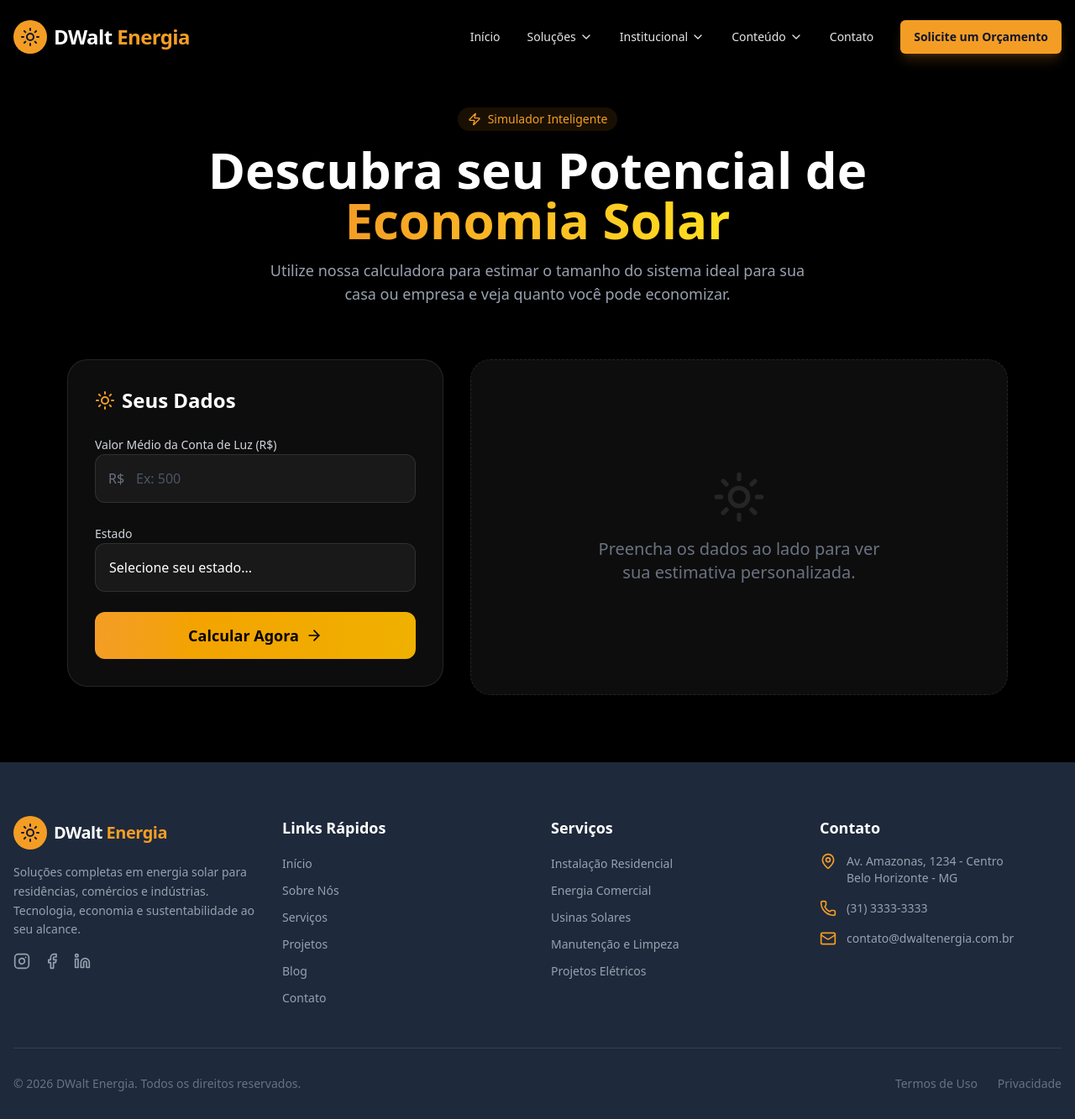
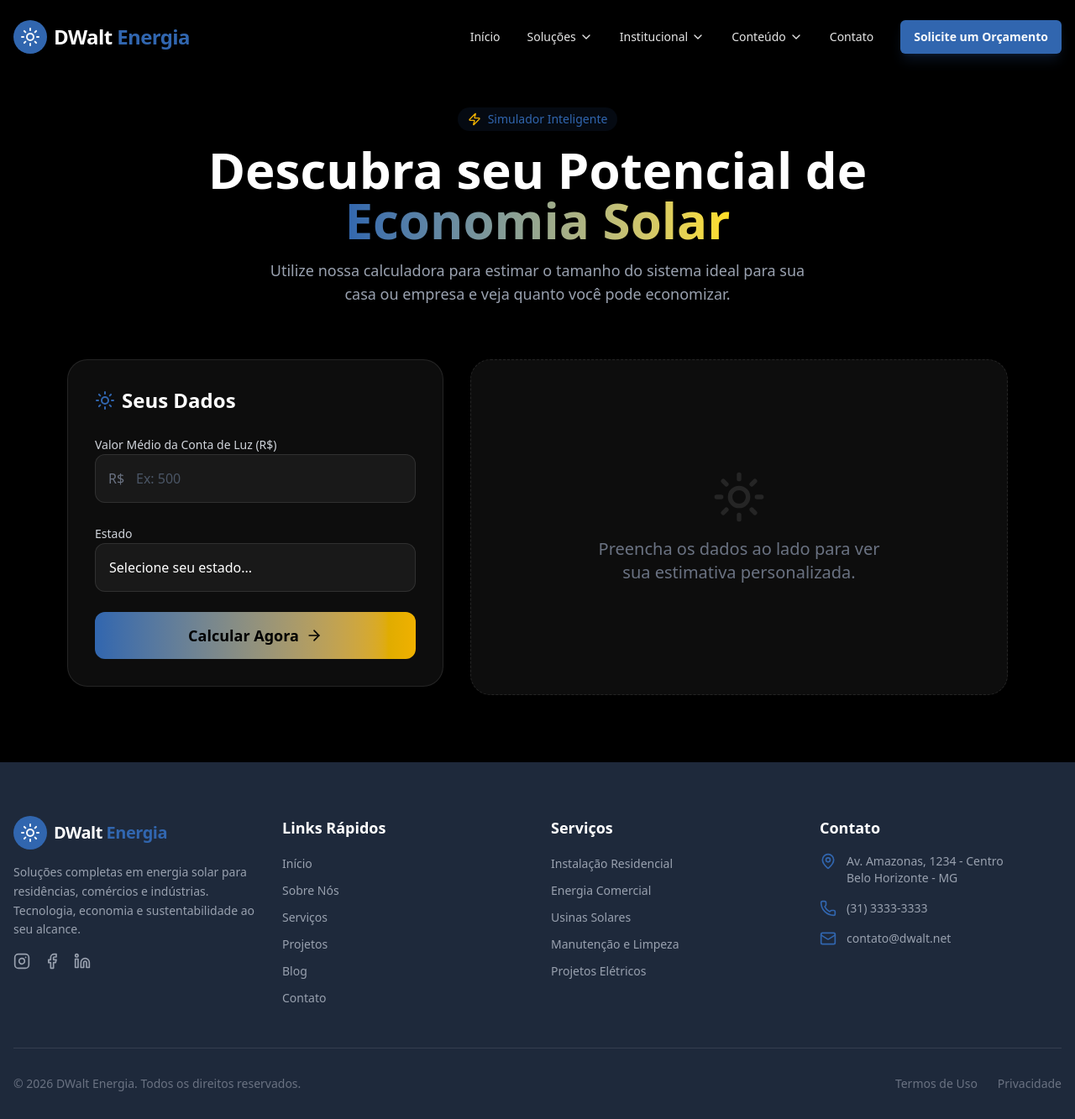
Before and after one commit to luarrekcah/dlwalt-tsx, a Next.js app: page /calculadora-solar in a window 1280 px wide. Shown: the whole page at 84% size. Built offline with nearby package versions, Linux system fonts and the light colour scheme.

Commit message:
ajustes URL

```diff
--- a/app/blog/[slug]/page.tsx
+++ b/app/blog/[slug]/page.tsx
@@ -41,7 +41,7 @@ export default async function BlogPostPage({ params }: Props) {
             "name": "DWalt Energia",
             "logo": {
                 "@type": "ImageObject",
-                "url": "https://dwaltenergia.com.br/logo.png"
+                "url": "https://dwalt.net/logo.png"
             }
         },
         "datePublished": "2024-01-01", // Should ideally be in the post data in ISO format
--- a/app/calculadora-solar/page.tsx
+++ b/app/calculadora-solar/page.tsx
@@ -50,7 +50,7 @@ export default function SolarCalculatorPage() {
                 <div className="container mx-auto px-4 max-w-6xl">
                     <div className="text-center mb-16 space-y-4">
                         <div className="inline-flex items-center gap-2 px-3 py-1 rounded-full bg-primary/10 text-primary text-sm font-medium">
-                            <Zap className="w-4 h-4" />
+                            <Zap className="w-4 h-4 text-yellow-500" />
                             Simulador Inteligente
                         </div>
                         <h1 className="text-4xl md:text-6xl font-bold">
@@ -137,7 +137,7 @@ export default function SolarCalculatorPage() {
                                     {/* Details Grid */}
                                     <div className="grid md:grid-cols-2 gap-4">
                                         <div className="bg-white/5 border border-white/10 rounded-2xl p-6 flex items-center gap-4">
-                                            <div className="p-3 rounded-full bg-blue-500/20 text-blue-400">
+                                            <div className="p-3 rounded-full bg-yellow-500/20 text-yellow-500">
                                                 <Zap className="w-6 h-6" />
                                             </div>
                                             <div>
--- a/app/globals.css
+++ b/app/globals.css
@@ -39,14 +39,17 @@
     from {
       height: 0;
     }
+
     to {
       height: var(--radix-accordion-content-height);
     }
   }
+
   @keyframes accordion-up {
     from {
       height: var(--radix-accordion-content-height);
     }
+
     to {
       height: 0;
     }
@@ -56,10 +59,12 @@
 @utility container {
   margin-inline: auto;
   padding-inline: 2rem;
-  @media (width >= --theme(--breakpoint-sm)) {
+
+  @media (width >=--theme(--breakpoint-sm)) {
     max-width: none;
   }
-  @media (width >= 1400px) {
+
+  @media (width >=1400px) {
     max-width: 1400px;
   }
 }
@@ -69,6 +74,7 @@
   so we've added these compatibility styles to sure everything still looks the same.
 */
 @layer base {
+
   *,
   ::after,
   ::before,
@@ -90,8 +96,8 @@
     --popover-foreground: 222.2 84% 4.9%;
 
     /* Brand Colors - Solar Theme */
-    /* Primary: Vibrant Orange/Yellow */
-    --primary: 35 90% 55%;
+    /* Primary: Blue #3266AF */
+    --primary: 215 56% 44%;
     --primary-foreground: 210 40% 98%;
 
     /* Secondary: Deep Energy Blue */
@@ -124,8 +130,8 @@
     --popover: 222.2 84% 4.9%;
     --popover-foreground: 210 40% 98%;
 
-    --primary: 35 90% 55%;
-    --primary-foreground: 222.2 47.4% 11.2%;
+    --primary: 215 56% 44%;
+    --primary-foreground: 210 40% 98%;
 
     --secondary: 217.2 32.6% 17.5%;
     --secondary-foreground: 210 40% 98%;
--- a/app/layout.tsx
+++ b/app/layout.tsx
@@ -33,8 +33,8 @@ export default function RootLayout({
     "@context": "https://schema.org",
     "@type": "Organization",
     "name": "DWalt Energia",
-    "url": "https://dwaltenergia.com.br", // Replace with actual domain
-    "logo": "https://dwaltenergia.com.br/logo.png", // Replace with actual logo URL
+    "url": "https://dwalt.net", // Replace with actual domain
+    "logo": "https://dwalt.net/logo.png", // Replace with actual logo URL
     "sameAs": [
       "https://instagram.com/dwaltenergia",
       "https://facebook.com/dwaltenergia",
--- a/app/projetos/[slug]/page.tsx
+++ b/app/projetos/[slug]/page.tsx
@@ -91,7 +91,7 @@ export default async function ProjectDetailPage({ params }: Props) {
                             <div className="absolute bottom-6 left-6 right-6">
                                 <div className="grid grid-cols-3 gap-4">
                                     <div className="bg-black/50 backdrop-blur p-4 rounded-xl border border-white/10 text-center">
-                                        <Zap className="w-6 h-6 text-primary mx-auto mb-2" />
+                                        <Zap className="w-6 h-6 text-yellow-500 mx-auto mb-2" />
                                         <p className="text-xs text-gray-400 uppercase">Potência</p>
                                         <p className="font-bold text-white">{project.size}</p>
                                     </div>
--- a/app/robots.ts
+++ b/app/robots.ts
@@ -7,6 +7,6 @@ export default function robots(): MetadataRoute.Robots {
             allow: '/',
             disallow: '/private/',
         },
-        sitemap: 'https://dwaltenergia.com.br/sitemap.xml', // Replace with actual domain
+        sitemap: 'https://dwalt.net/sitemap.xml', // Replace with actual domain
     };
 }
--- a/app/sitemap.ts
+++ b/app/sitemap.ts
@@ -2,7 +2,7 @@ import { MetadataRoute } from 'next';
 import { BLOG_POSTS } from '@/lib/data/blog';
 import { PROJECTS } from '@/lib/data/projects';
 
-const BASE_URL = 'https://dwaltenergia.com.br'; // Use env var in production
+const BASE_URL = 'https://dwalt.net'; // Use env var in production
 
 export default function sitemap(): MetadataRoute.Sitemap {
     const staticRoutes = [
--- a/components/Footer.tsx
+++ b/components/Footer.tsx
@@ -81,7 +81,7 @@ export function Footer() {
                             </li>
                             <li className="flex items-center gap-3 text-sm text-gray-400">
                                 <Mail className="h-5 w-5 text-primary shrink-0" />
-                                <span>contato@dwaltenergia.com.br</span>
+                                <span>contato@dwalt.net</span>
                             </li>
                         </ul>
                     </div>
--- a/components/Services.tsx
+++ b/components/Services.tsx
@@ -1,4 +1,5 @@
 import { Zap, Home, Building2, Wrench } from "lucide-react";
+import { cn } from "@/lib/utils";
 
 const services = [
     {
@@ -44,7 +45,7 @@ export function Services() {
                         >
                             <div className="absolute top-0 right-0 -mt-4 -mr-4 h-24 w-24 rounded-full bg-primary/10 transition-all group-hover:bg-primary/20" />
 
-                            <service.icon className="h-12 w-12 text-primary mb-6" />
+                            <service.icon className={cn("h-12 w-12 mb-6", service.icon === Zap ? "text-yellow-500" : "text-primary")} />
 
                             <h3 className="text-xl font-semibold mb-3 text-foreground">{service.title}</h3>
                             <p className="text-muted-foreground leading-relaxed">
```
